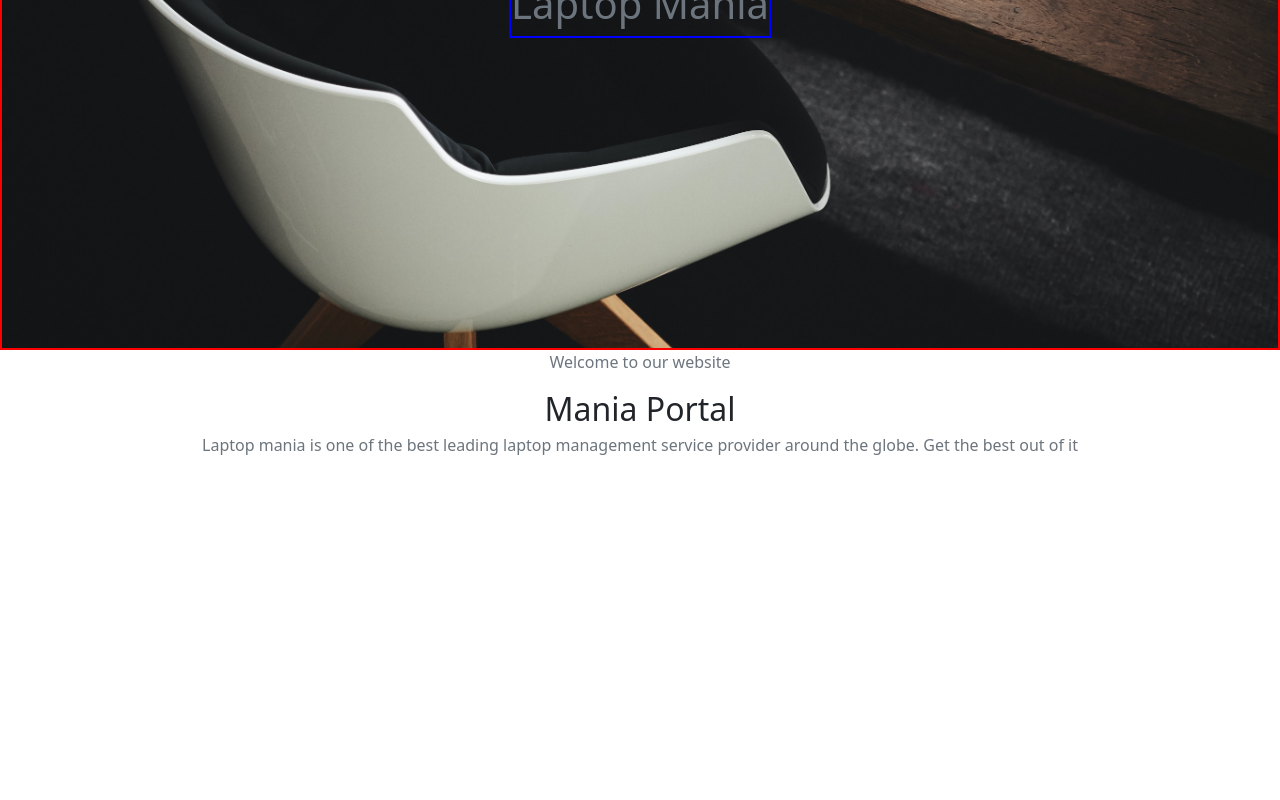
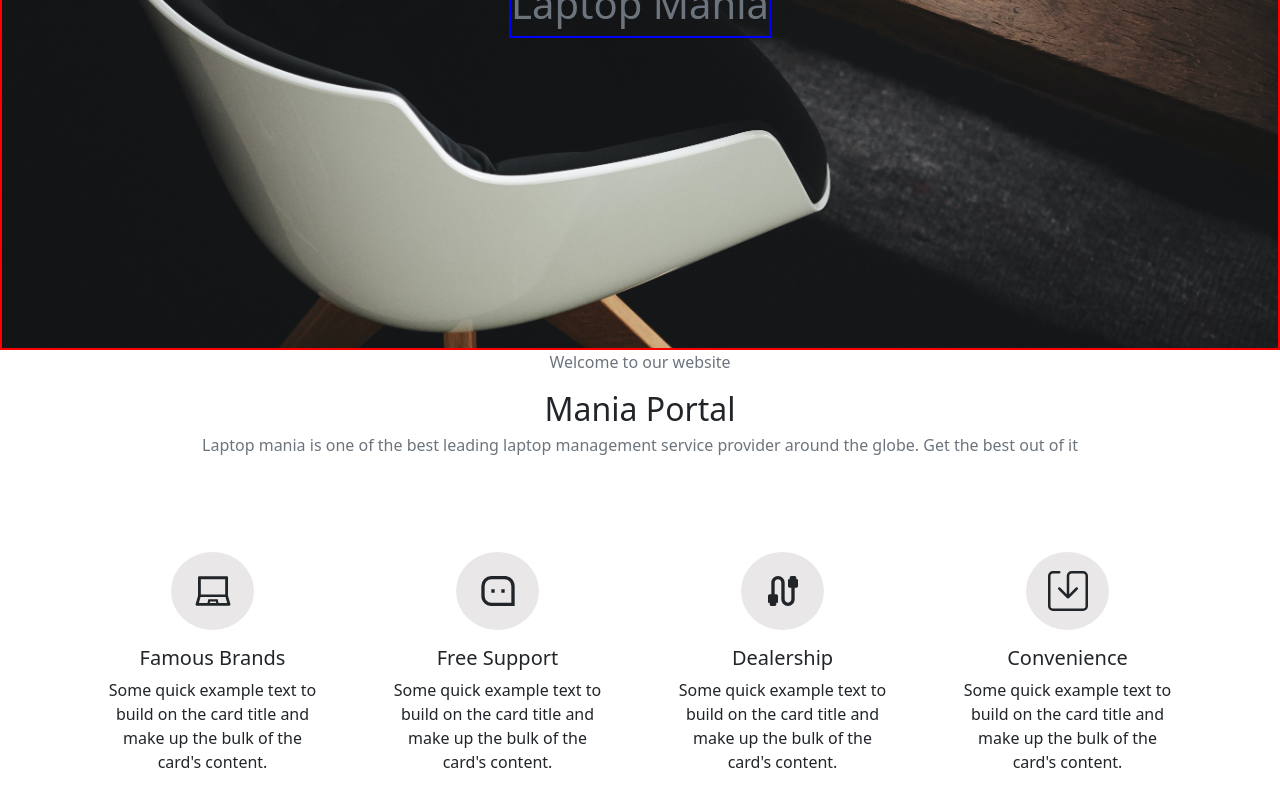
Before and after one commit to AnikKDev/laptop-mania, a React (Create React App) app: page / in a window 1280 px wide. Shown: the part 460-1260 px from the top of the page. Before the commit the page ends 924 px from the top, so only its background shows below. Built offline with nearby package versions, Linux system fonts and the light colour scheme.

Commit message:
completed maniaportal section on home page

```diff
--- a/package.json
+++ b/package.json
@@ -12,6 +12,7 @@
     "react-bootstrap": "^2.3.1",
     "react-dom": "^18.1.0",
     "react-firebase-hooks": "^5.0.3",
+    "react-icons": "^4.3.1",
     "react-router-dom": "^6.3.0",
     "react-scripts": "5.0.1",
     "web-vitals": "^2.1.4"
--- /dev/null
+++ b/src/Components/Home/ManiaPortal/ManiaPortal.css
@@ -0,0 +1,21 @@
+.card {
+    border: none !important;
+
+}
+
+.card:hover .maniaportal-icons-container {
+    background-color: #DB2D2E;
+    color: white;
+}
+
+.maniaportal-icons {
+    font-size: 2.5em;
+}
+
+.maniaportal-icons-container {
+    background-color: #e9e7e7;
+    border-radius: 50%;
+    width: 40%;
+    height: 34%;
+    transition: 0.5s;
+}
--- a/src/Components/Home/ManiaPortal/ManiaPortal.js
+++ b/src/Components/Home/ManiaPortal/ManiaPortal.js
@@ -1,5 +1,10 @@
 import React from 'react';
-
+import { Card } from 'react-bootstrap';
+import { AiOutlineLaptop } from 'react-icons/ai';
+import { RiMessage3Line } from 'react-icons/ri';
+import { MdCable } from 'react-icons/md';
+import { BsSave } from 'react-icons/bs';
+import './ManiaPortal.css';
 const ManiaPortal = () => {
     return (
         <div>
@@ -8,6 +13,58 @@ const ManiaPortal = () => {
                 <h2>Mania Portal</h2>
                 <h6 className="text-muted">Laptop mania is one of the best leading laptop management service provider around the globe. Get the best out of it </h6>
             </div>
+
+            <div className="maniaportal-services row gx-0 text-center container mx-auto mt-5">
+                <div className="col-md-3 d-flex justify-content-center my-3">
+                    <Card style={{ width: '15rem' }}>
+                        <Card.Body>
+                            <div className="maniaportal-icons-container d-flex justify-content-center align-items-center p-3 mx-auto my-3"><AiOutlineLaptop className="maniaportal-icons"></AiOutlineLaptop></div>
+                            <Card.Title>Famous Brands</Card.Title>
+
+                            <Card.Text>
+                                Some quick example text to build on the card title and make up the bulk of
+                                the card's content.
+                            </Card.Text>
+                        </Card.Body>
+                    </Card>
+                </div>
+                <div className="col-md-3 d-flex justify-content-center my-3">
+                    <Card style={{ width: '15rem' }}>
+                        <Card.Body>
+                            <div className="maniaportal-icons-container d-flex justify-content-center align-items-center p-3 mx-auto my-3"><RiMessage3Line className="maniaportal-icons"></RiMessage3Line></div>
+                            <Card.Title>Free Support</Card.Title>
+                            <Card.Text>
+                                Some quick example text to build on the card title and make up the bulk of
+                                the card's content.
+                            </Card.Text>
+                        </Card.Body>
+                    </Card>
+                </div>
+                <div className="col-md-3 d-flex justify-content-center my-3">
+                    <Card style={{ width: '15rem' }}>
+                        <Card.Body>
+                            <div className="maniaportal-icons-container d-flex justify-content-center align-items-center p-3 mx-auto my-3"><MdCable className="maniaportal-icons"></MdCable></div>
+                            <Card.Title>Dealership</Card.Title>
+                            <Card.Text>
+                                Some quick example text to build on the card title and make up the bulk of
+                                the card's content.
+                            </Card.Text>
+                        </Card.Body>
+                    </Card>
+                </div>
+                <div className="col-md-3 d-flex justify-content-center my-3">
+                    <Card style={{ width: '15rem' }}>
+                        <Card.Body>
+                            <div className="maniaportal-icons-container d-flex justify-content-center align-items-center p-3 mx-auto my-3"><BsSave className="maniaportal-icons"></BsSave></div>
+                            <Card.Title>Convenience</Card.Title>
+                            <Card.Text>
+                                Some quick example text to build on the card title and make up the bulk of
+                                the card's content.
+                            </Card.Text>
+                        </Card.Body>
+                    </Card>
+                </div>
+            </div>
         </div>
     );
 };
```
Also changed, not shown: src/Components/Home/FeaturedItems/FeaturedItems.js (added, +11 -0 lines), src/Components/Home/Inventory/Inventory.js (added, +11 -0 lines), src/Components/Home/Inventory/Inventory.css (added), 1 other file (tests, documents, lock files or other folders).
